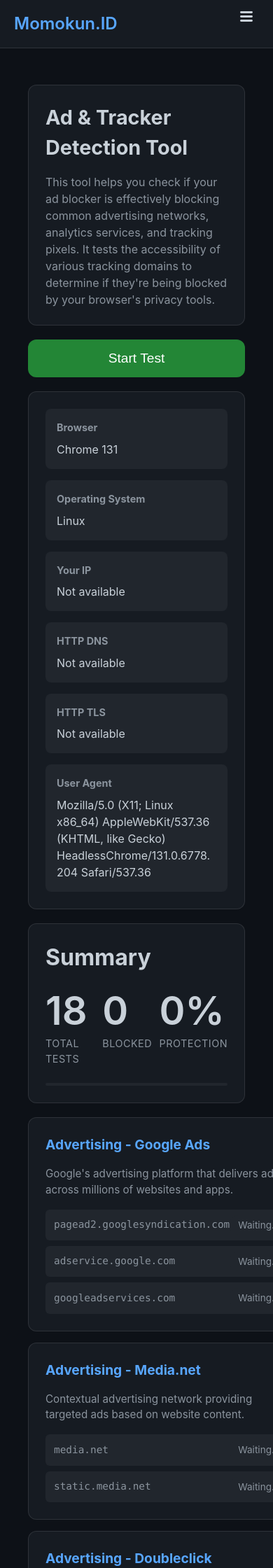
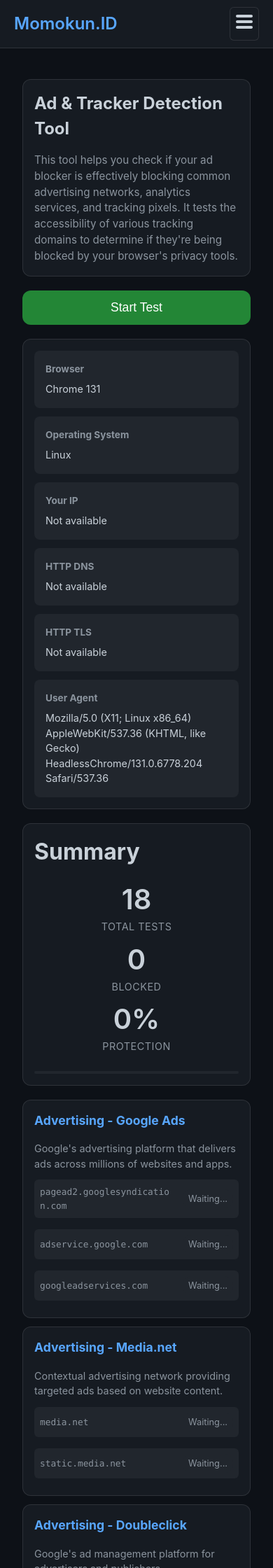
Before and after one commit to elmotan95/elmotan95.github.io, a Jekyll site: the page built from tools.html, in a window 390 px wide. Shown: the top 2240 px of the page at 70% size. Built offline with Jekyll 4.4.1, drawn with Linux system fonts in a browser that asks for light colours.

Commit message:
feat: update mobile view

```diff
--- a/_layouts/default.html
+++ b/_layouts/default.html
@@ -147,14 +147,25 @@
 
       /* Mobile styles */
       @media screen and (max-width: 600px) {
+        .site-nav {
+          position: absolute;
+          right: 20px;
+          top: 50%;
+          transform: translateY(-50%);
+        }
+
         .site-nav .menu-icon {
           display: block;
-          float: right;
-          width: 36px;
-          height: 36px;
-          line-height: 0;
-          text-align: center;
+          padding: 8px;
           cursor: pointer;
+          background-color: var(--card-background);
+          border: 1px solid var(--card-border);
+          border-radius: 6px;
+        }
+
+        .site-nav .menu-icon > svg {
+          width: 24px;
+          height: 24px;
         }
 
         .site-nav .menu-icon > svg path {
@@ -164,13 +175,13 @@
         .site-nav .trigger {
           display: none;
           position: absolute;
-          top: 100%;
-          right: 20px;
+          top: calc(100% + 8px);
+          right: 0;
           background-color: var(--card-background);
           border: 1px solid var(--card-border);
           border-radius: 6px;
-          padding: 10px;
-          margin-top: 10px;
+          padding: 8px;
+          min-width: 160px;
         }
 
         .site-nav input:checked ~ .trigger {
@@ -179,7 +190,18 @@
 
         .site-nav .page-link {
           display: block;
-          margin: 5px 0;
+          margin: 8px 0;
+          text-align: left;
+          border: none;
+          background: none;
+        }
+
+        .site-nav .page-link:first-child {
+          margin-top: 0;
+        }
+
+        .site-nav .page-link:last-child {
+          margin-bottom: 0;
         }
       }
     </style>
--- a/tools.html
+++ b/tools.html
@@ -96,6 +96,7 @@ title: Ad & Tracker Detection
     color: var(--text-primary);
     margin: 0;
     word-break: break-word;
+    overflow-wrap: break-word;
   }
 
   .summary {
@@ -192,12 +193,16 @@ title: Ad & Tracker Detection
     background-color: var(--bg-tertiary);
     border-radius: 6px;
     padding: 8px 12px;
+    margin-bottom: 8px;
   }
 
   .domain-url {
     font-family: ui-monospace, SFMono-Regular, Menlo, Monaco, Consolas, monospace;
     font-size: 0.9rem;
     color: var(--text-secondary);
+    word-break: break-all;
+    margin-right: 12px;
+    flex: 1;
   }
 
   .domain-status {
@@ -206,6 +211,7 @@ title: Ad & Tracker Detection
     border-radius: 12px;
     background-color: var(--bg-tertiary);
     color: var(--text-secondary);
+    white-space: nowrap;
   }
 
   .status-blocked {
@@ -219,9 +225,78 @@ title: Ad & Tracker Detection
   }
 
   @media (max-width: 768px) {
-    .system-info-grid,
+    .tools-container {
+      padding: 12px;
+    }
+
+    .intro, .system-info, .summary, .test-card {
+      padding: 16px;
+    }
+
+    .system-info-grid {
+      grid-template-columns: 1fr;
+      gap: 12px;
+    }
+
     .test-grid {
       grid-template-columns: 1fr;
+      gap: 12px;
+    }
+
+    .summary-stats {
+      grid-template-columns: 1fr;
+      gap: 16px;
+    }
+
+    .stat-item {
+      text-align: center;
+    }
+
+    .stat-value {
+      font-size: 2.5rem;
+    }
+
+    .intro h1 {
+      font-size: 1.5rem;
+    }
+
+    .intro p {
+      font-size: 0.95rem;
+    }
+
+    .test-title {
+      font-size: 1.1rem;
+    }
+
+    .test-description {
+      font-size: 0.9rem;
+      margin-bottom: 12px;
+    }
+
+    .domain-url {
+      font-size: 0.8rem;
+    }
+
+    .domain-status {
+      font-size: 0.8rem;
+      padding: 4px 8px;
+    }
+
+    .test-domain-item {
+      padding: 8px;
+    }
+
+    .start-button {
+      font-size: 1.1rem;
+      padding: 14px;
+    }
+
+    .info-title {
+      font-size: 0.85rem;
+    }
+
+    .info-value {
+      font-size: 0.9rem;
     }
   }
 </style>
```
